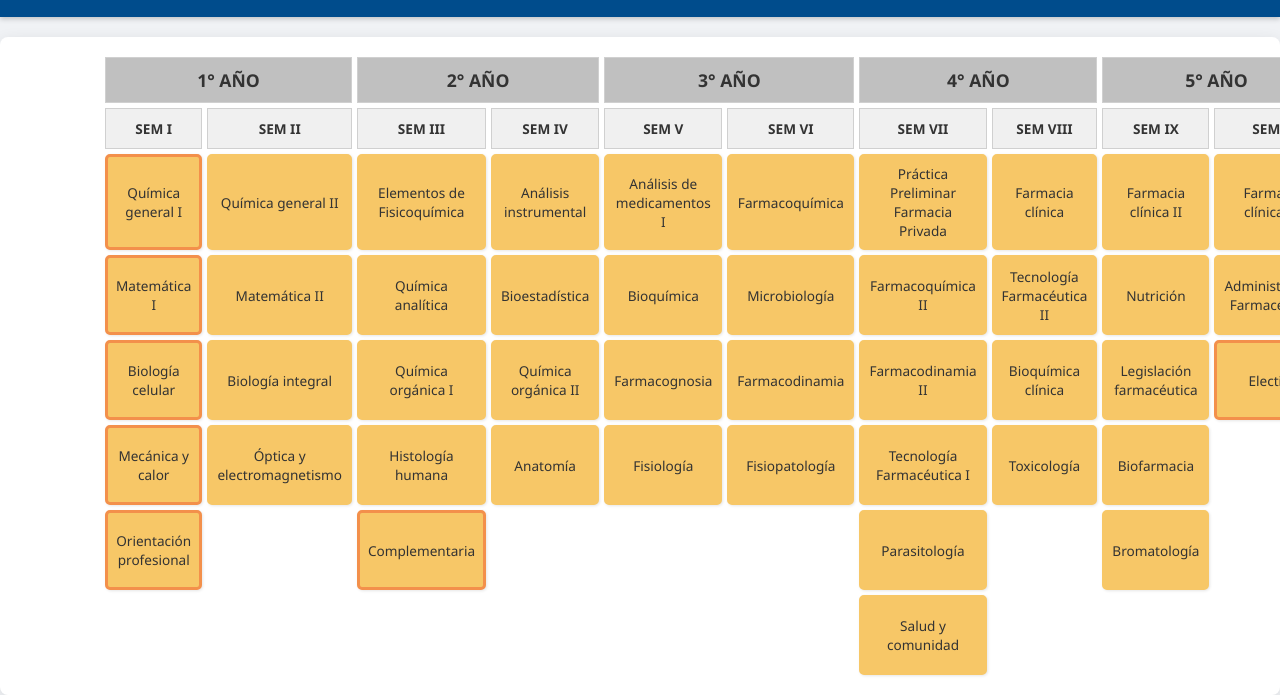
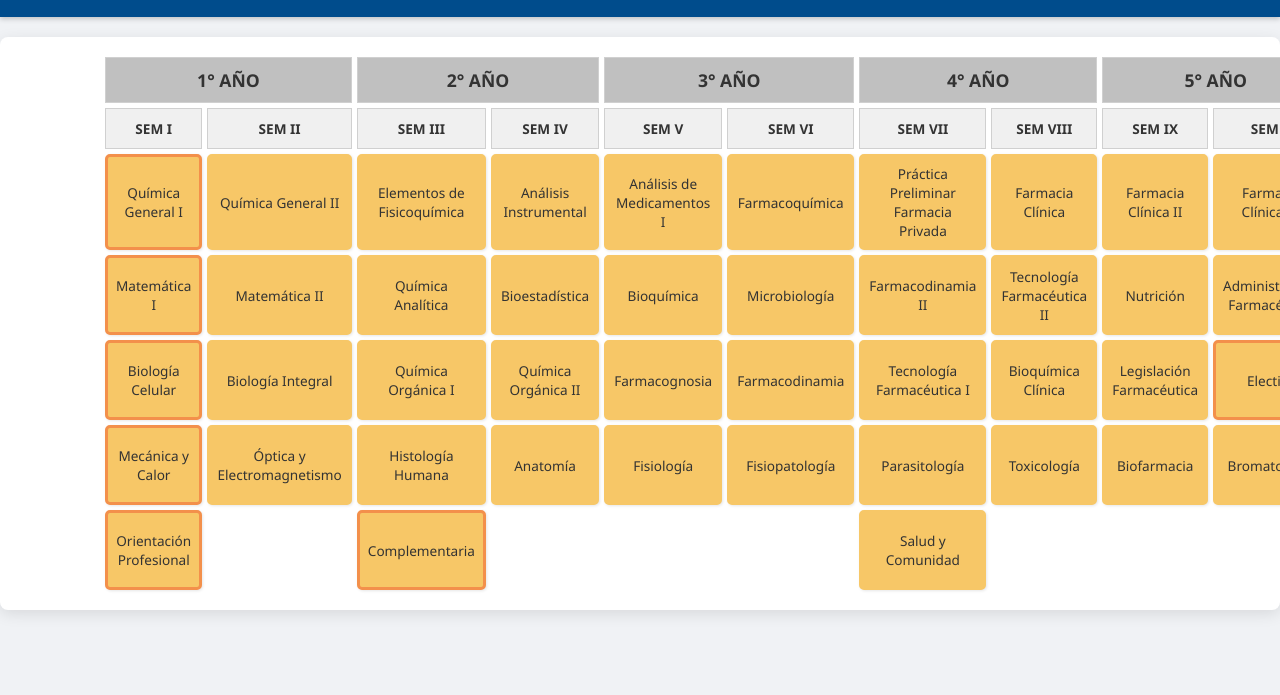
Before and after one commit to melmel4da/malla_farmacia, a plain HTML site: page index.html in a window 1280 px wide. Shown: the part 110-805 px from the top of the page. Drawn offline with Linux system fonts and the light colour scheme; a web font is replaced by a local one.

Commit message:
Update index.html

```diff
--- a/index.html
+++ b/index.html
@@ -15,16 +15,16 @@
 
     <div id="malla-curricular-container">
         <div class="malla-header-row year-headers">
-            <div class="empty-cell"></div> <div class="header-cell year-header">1° AÑO</div>
-            <div class="header-cell year-header">2° AÑO</div>
-            <div class="header-cell year-header">3° AÑO</div>
-            <div class="header-cell year-header">4° AÑO</div>
-            <div class="header-cell year-header">5° AÑO</div>
-            <div class="header-cell year-header">6° AÑO</div>
+            <div class="empty-header-cell"></div> <div class="header-cell year-header year-1">1° AÑO</div>
+            <div class="header-cell year-header year-2">2° AÑO</div>
+            <div class="header-cell year-header year-3">3° AÑO</div>
+            <div class="header-cell year-header year-4">4° AÑO</div>
+            <div class="header-cell year-header year-5">5° AÑO</div>
+            <div class="header-cell year-header year-6">6° AÑO</div>
         </div>
 
         <div class="malla-header-row semester-headers">
-            <div class="empty-cell"></div> <div class="header-cell semester-header">SEM I</div>
+            <div class="empty-header-cell"></div> <div class="header-cell semester-header">SEM I</div>
             <div class="header-cell semester-header">SEM II</div>
             <div class="header-cell semester-header">SEM III</div>
             <div class="header-cell semester-header">SEM IV</div>
@@ -38,16 +38,17 @@
         </div>
 
         <div class="malla-row">
-            <div class="row-label"></div> <div class="materia-slot" data-id="QUI101"><span class="materia-name">Química general I</span></div>
-            <div class="materia-slot" data-id="QUI201"><span class="materia-name">Química general II</span></div>
+            <div class="row-label"></div>
+            <div class="materia-slot" data-id="QUI101"><span class="materia-name">Química General I</span></div>
+            <div class="materia-slot" data-id="QUI201"><span class="materia-name">Química General II</span></div>
             <div class="materia-slot" data-id="FIS301"><span class="materia-name">Elementos de Fisicoquímica</span></div>
-            <div class="materia-slot" data-id="INS401"><span class="materia-name">Análisis instrumental</span></div>
-            <div class="materia-slot" data-id="MED501"><span class="materia-name">Análisis de medicamentos I</span></div>
+            <div class="materia-slot" data-id="INS401"><span class="materia-name">Análisis Instrumental</span></div>
+            <div class="materia-slot" data-id="MED501"><span class="materia-name">Análisis de Medicamentos I</span></div>
             <div class="materia-slot" data-id="FARMC601"><span class="materia-name">Farmacoquímica</span></div>
             <div class="materia-slot" data-id="PRA701"><span class="materia-name">Práctica Preliminar Farmacia Privada</span></div>
-            <div class="materia-slot" data-id="FARMC801"><span class="materia-name">Farmacia clínica</span></div>
-            <div class="materia-slot" data-id="FARMC902"><span class="materia-name">Farmacia clínica II</span></div>
-            <div class="materia-slot" data-id="FARMC1001"><span class="materia-name">Farmacia clínica III</span></div>
+            <div class="materia-slot" data-id="FARMC801"><span class="materia-name">Farmacia Clínica</span></div>
+            <div class="materia-slot" data-id="FARMC902"><span class="materia-name">Farmacia Clínica II</span></div>
+            <div class="materia-slot" data-id="FARMC1001"><span class="materia-name">Farmacia Clínica III</span></div>
             <div class="materia-slot" data-id="PRA1101"><span class="materia-name">Práctica Terminal Farmacia Privada</span></div>
         </div>
 
@@ -55,11 +56,11 @@
             <div class="row-label"></div>
             <div class="materia-slot" data-id="MAT101"><span class="materia-name">Matemática I</span></div>
             <div class="materia-slot" data-id="MAT201"><span class="materia-name">Matemática II</span></div>
-            <div class="materia-slot" data-id="ANA301"><span class="materia-name">Química analítica</span></div>
+            <div class="materia-slot" data-id="ANA301"><span class="materia-name">Química Analítica</span></div>
             <div class="materia-slot" data-id="BIOE401"><span class="materia-name">Bioestadística</span></div>
             <div class="materia-slot" data-id="BIOQ501"><span class="materia-name">Bioquímica</span></div>
             <div class="materia-slot" data-id="MICR601"><span class="materia-name">Microbiología</span></div>
-            <div class="materia-slot" data-id="FARMC702"><span class="materia-name">Farmacoquímica II</span></div>
+            <div class="materia-slot" data-id="FARMCD702"><span class="materia-name">Farmacodinamia II</span></div>
             <div class="materia-slot" data-id="TEC802"><span class="materia-name">Tecnología Farmacéutica II</span></div>
             <div class="materia-slot" data-id="NUT901"><span class="materia-name">Nutrición</span></div>
             <div class="materia-slot" data-id="ADM1001"><span class="materia-name">Administración Farmacéutica</span></div>
@@ -68,50 +69,43 @@
 
         <div class="malla-row">
             <div class="row-label"></div>
-            <div class="materia-slot" data-id="BIO101"><span class="materia-name">Biología celular</span></div>
-            <div class="materia-slot" data-id="BIO201"><span class="materia-name">Biología integral</span></div>
-            <div class="materia-slot" data-id="ORG301"><span class="materia-name">Química orgánica I</span></div>
-            <div class="materia-slot" data-id="ORG401"><span class="materia-name">Química orgánica II</span></div>
+            <div class="materia-slot" data-id="BIO101"><span class="materia-name">Biología Celular</span></div>
+            <div class="materia-slot" data-id="BIO201"><span class="materia-name">Biología Integral</span></div>
+            <div class="materia-slot" data-id="ORG301"><span class="materia-name">Química Orgánica I</span></div>
+            <div class="materia-slot" data-id="ORG401"><span class="materia-name">Química Orgánica II</span></div>
             <div class="materia-slot" data-id="FARMA501"><span class="materia-name">Farmacognosia</span></div>
             <div class="materia-slot" data-id="FARMCD601"><span class="materia-name">Farmacodinamia</span></div>
-            <div class="materia-slot" data-id="FARMCD702"><span class="materia-name">Farmacodinamia II</span></div>
-            <div class="materia-slot" data-id="BIOQC801"><span class="materia-name">Bioquímica clínica</span></div>
-            <div class="materia-slot" data-id="LEG901"><span class="materia-name">Legislación farmacéutica</span></div>
+            <div class="materia-slot" data-id="TEC701"><span class="materia-name">Tecnología Farmacéutica I</span></div>
+            <div class="materia-slot" data-id="BIOQC801"><span class="materia-name">Bioquímica Clínica</span></div>
+            <div class="materia-slot" data-id="LEG901"><span class="materia-name">Legislación Farmacéutica</span></div>
             <div class="materia-slot" data-id="ELECT1001"><span class="materia-name">Electiva</span></div>
             <div class="materia-slot" data-id="HAB1101"><span class="materia-name">Habilitación Profesional</span></div>
         </div>
 
         <div class="malla-row">
             <div class="row-label"></div>
-            <div class="materia-slot" data-id="MEC101"><span class="materia-name">Mecánica y calor</span></div>
-            <div class="materia-slot" data-id="OPT201"><span class="materia-name">Óptica y electromagnetismo</span></div>
-            <div class="materia-slot" data-id="HIS301"><span class="materia-name">Histología humana</span></div>
+            <div class="materia-slot" data-id="MEC101"><span class="materia-name">Mecánica y Calor</span></div>
+            <div class="materia-slot" data-id="OPT201"><span class="materia-name">Óptica y Electromagnetismo</span></div>
+            <div class="materia-slot" data-id="HIS301"><span class="materia-name">Histología Humana</span></div>
             <div class="materia-slot" data-id="ANA401"><span class="materia-name">Anatomía</span></div>
             <div class="materia-slot" data-id="FISIO501"><span class="materia-name">Fisiología</span></div>
             <div class="materia-slot" data-id="FISIP601"><span class="materia-name">Fisiopatología</span></div>
-            <div class="materia-slot" data-id="TEC701"><span class="materia-name">Tecnología Farmacéutica I</span></div>
+            <div class="materia-slot" data-id="PARA701"><span class="materia-name">Parasitología</span></div>
             <div class="materia-slot" data-id="TOX801"><span class="materia-name">Toxicología</span></div>
             <div class="materia-slot" data-id="BIOF901"><span class="materia-name">Biofarmacia</span></div>
-            <div class="materia-slot empty-slot"></div> <div class="materia-slot" data-id="EXA1101"><span class="materia-name">Examen de Título</span></div>
+            <div class="materia-slot" data-id="BROM901"><span class="materia-name">Bromatología</span></div>
+            <div class="materia-slot" data-id="EXA1101"><span class="materia-name">Examen de Título</span></div>
         </div>
 
         <div class="malla-row">
             <div class="row-label"></div>
-            <div class="materia-slot" data-id="ORI101"><span class="materia-name">Orientación profesional</span></div>
-            <div class="materia-slot empty-slot"></div> <div class="materia-slot" data-id="COM301"><span class="materia-name">Complementaria</span></div>
-            <div class="materia-slot empty-slot"></div> <div class="materia-slot empty-slot"></div> <div class="materia-slot empty-slot"></div> <div class="materia-slot" data-id="PARA701"><span class="materia-name">Parasitología</span></div>
-            <div class="materia-slot empty-slot"></div> <div class="materia-slot" data-id="BROM901"><span class="materia-name">Bromatología</span></div>
-            <div class="materia-slot empty-slot"></div> <div class="materia-slot empty-slot"></div> </div>
-
-        <div class="malla-row">
-            <div class="row-label"></div>
+            <div class="materia-slot" data-id="ORI101"><span class="materia-name">Orientación Profesional</span></div>
+            <div class="materia-slot empty-slot"></div>
+            <div class="materia-slot" data-id="COM301"><span class="materia-name">Complementaria</span></div>
             <div class="materia-slot empty-slot"></div>
             <div class="materia-slot empty-slot"></div>
             <div class="materia-slot empty-slot"></div>
-            <div class="materia-slot empty-slot"></div>
-            <div class="materia-slot empty-slot"></div>
-            <div class="materia-slot empty-slot"></div>
-            <div class="materia-slot" data-id="SALU701"><span class="materia-name">Salud y comunidad</span></div>
+            <div class="materia-slot" data-id="SALU701"><span class="materia-name">Salud y Comunidad</span></div>
             <div class="materia-slot empty-slot"></div>
             <div class="materia-slot empty-slot"></div>
             <div class="materia-slot empty-slot"></div>
```
